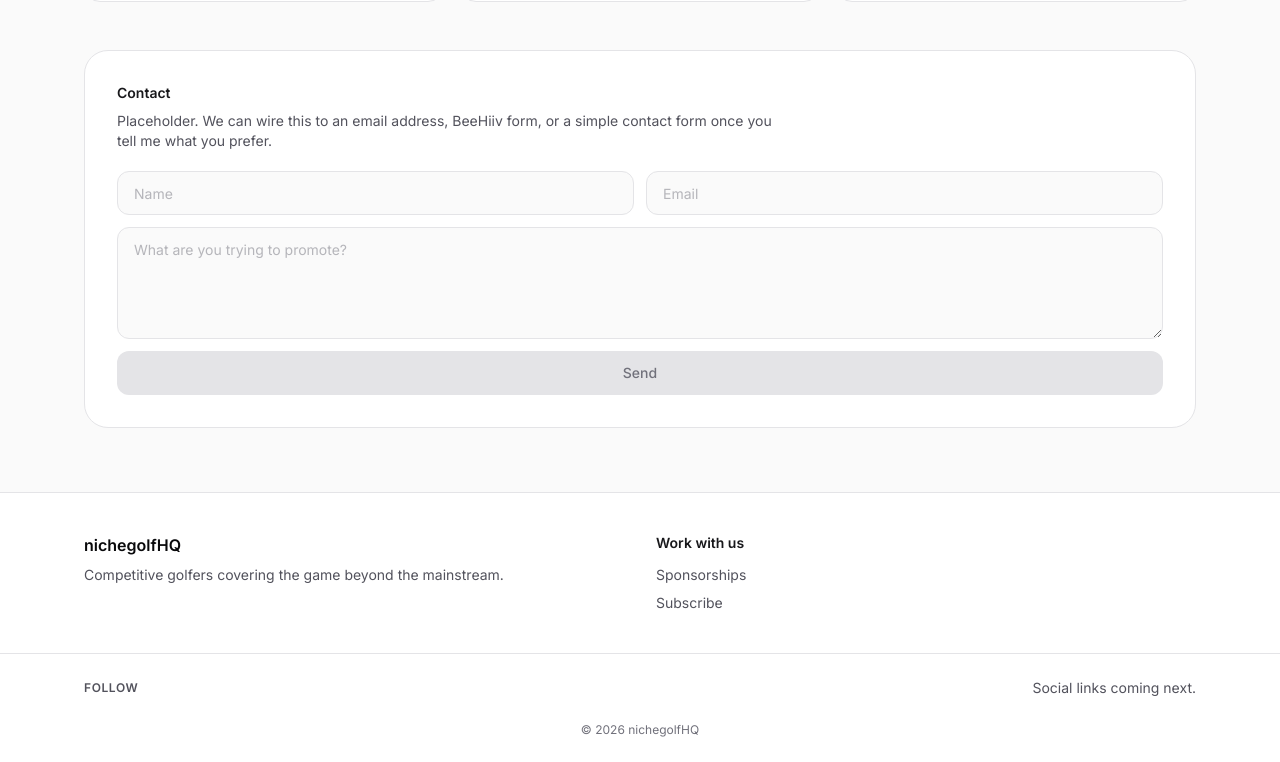
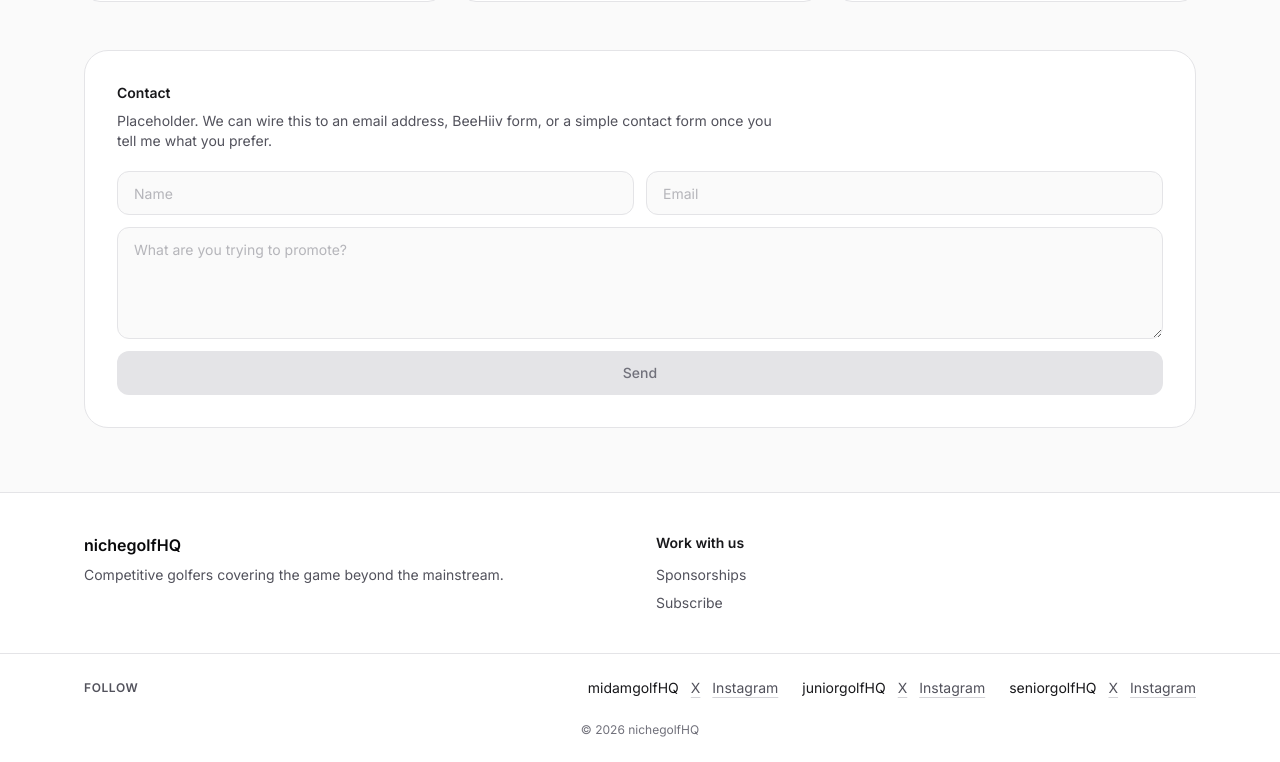
Before and after one commit to chazymarketing/nichegolfhq-next, a Next.js app: page /sponsors in a window 1280 px wide. Shown: the part 385-1147 px from the top of the page. Built offline with nearby package versions, Linux system fonts and the light colour scheme.

Commit message:
Footer follow: wire X + Instagram links

```diff
--- a/src/components/SiteShell.tsx
+++ b/src/components/SiteShell.tsx
@@ -2,9 +2,9 @@ import Link from "next/link";
 import { ThemeToggle } from "@/components/ThemeToggle";
 
 const SOCIAL = {
-  midamgolfhq: { x: "", instagram: "" },
-  juniorgolfhq: { x: "", instagram: "" },
-  seniorgolfhq: { x: "", instagram: "" },
+  midamgolfhq: { x: "https://www.x.com/midamgolfhq", instagram: "https://www.instagram.com/midamgolfhq" },
+  juniorgolfhq: { x: "https://www.x.com/juniorgolfhq", instagram: "https://www.instagram.com/juniorgolfhq" },
+  seniorgolfhq: { x: "https://www.x.com/seniorgolfhq", instagram: "https://www.instagram.com/seniorgolfhq" },
 } as const;
 
 type BrandKey = keyof typeof SOCIAL;
```
